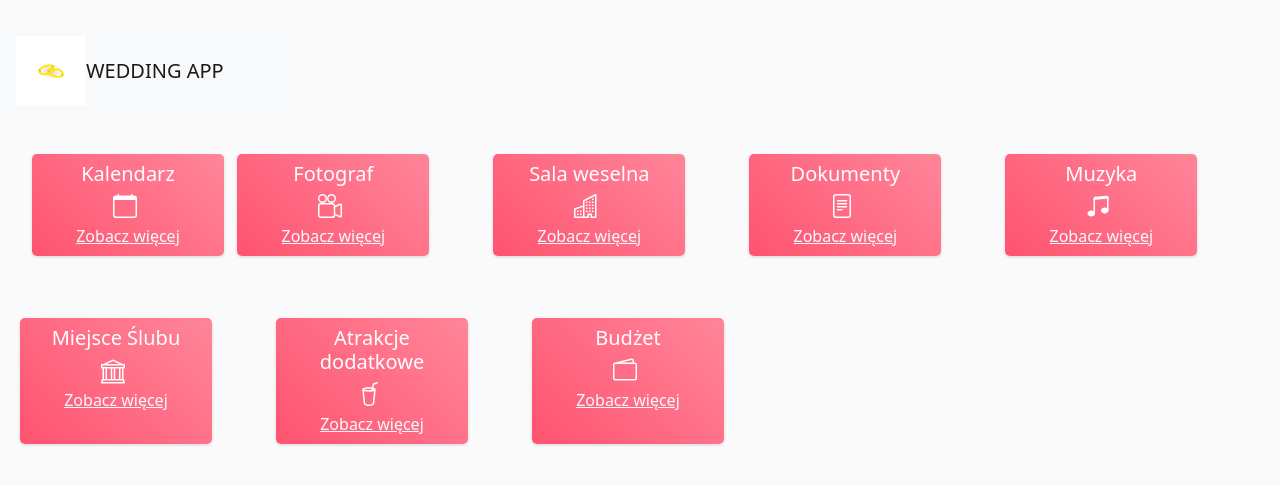
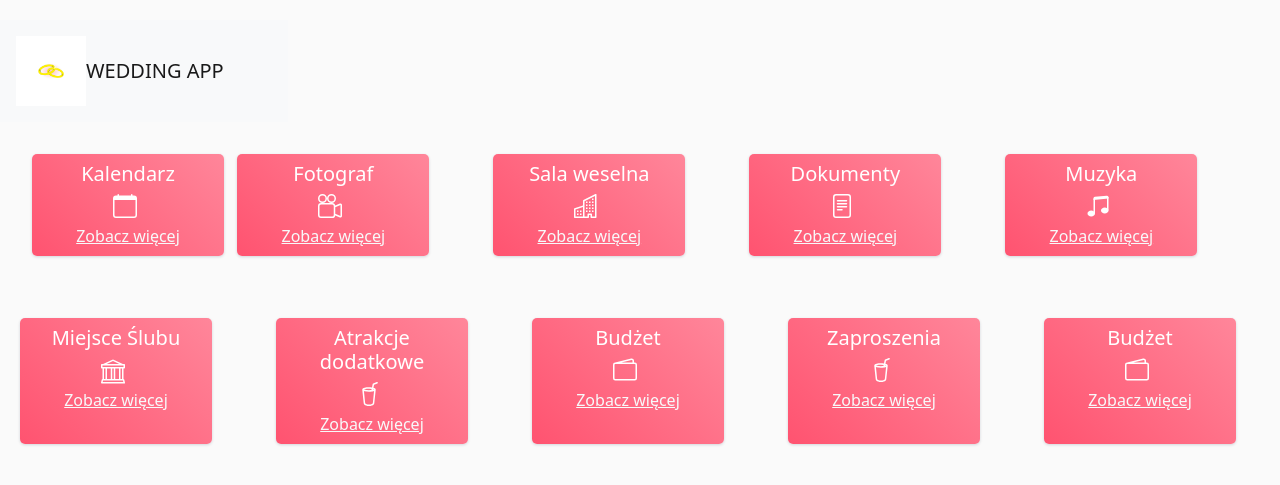
Before and after one commit to nataliaolas/projekt_szkielety, a Django app: page / in a window 1280 px wide. Shown: the top 485 px of the page. Run offline with Django 3.2, Linux system fonts and the light colour scheme.

Commit message:
powiazanie templatek

```diff
--- a/projekt_szkielety/planner/wedding/templates/wedding/ceremonyplace_list.html
+++ b/projekt_szkielety/planner/wedding/templates/wedding/ceremonyplace_list.html
@@ -8,7 +8,7 @@
   {% else %}
   <div style="text-align:center">
   <h5>Nie dodałeś jeszcze żadnego miejsca ślubu</h5>
-  <button type="submit" class="btn btn-dark"> Dodaj dodaj miejsce ślubu</button>
+  <button type="submit" class="btn btn-dark"> <a href={% url 'ceremony_place-add' %} >Dodaj dodaj miejsce ślubu</a></button>
   </div>
   {% endif %}
 {% endblock %}
--- a/projekt_szkielety/planner/wedding/templates/wedding/invitations_list.html
+++ b/projekt_szkielety/planner/wedding/templates/wedding/invitations_list.html
@@ -8,7 +8,7 @@
   {% else %}
   <div style="text-align:center">
   <h5>Nie dodałeś jeszcze żadnych zaproszeń</h5>
-  <button type="submit" class="btn btn-dark"> Dodaj zaproszenia</button>
+  <button type="submit" class="btn btn-dark"><a href={% url 'invitations-add' %} Dodaj zaproszenia</button>
   </div>
   {% endif %}
 {% endblock %}
--- a/projekt_szkielety/planner/wedding/templates/wedding/main_page.html
+++ b/projekt_szkielety/planner/wedding/templates/wedding/main_page.html
@@ -74,6 +74,21 @@
                     </svg>
                     <a href="#" class="link-light">Zobacz więcej </a>
                     </div>
+
+                    <div class="card bg-c-pink order-card" style="width: 12rem;" >
+                      <h5 class="card-title">Zaproszenia</h5>
+                      <svg xmlns="http://www.w3.org/2000/svg" width="30" height="30" fill="currentColor" class="icons" viewBox="0 0 20 20">
+                        <path d="M13.902.334a.5.5 0 0 1-.28.65l-2.254.902-.4 1.927c.376.095.715.215.972.367.228.135.56.396.56.82 0 .046-.004.09-.011.132l-.962 9.068a1.28 1.28 0 0 1-.524.93c-.488.34-1.494.87-3.01.87-1.516 0-2.522-.53-3.01-.87a1.28 1.28 0 0 1-.524-.93L3.51 5.132A.78.78 0 0 1 3.5 5c0-.424.332-.685.56-.82.262-.154.607-.276.99-.372C5.824 3.614 6.867 3.5 8 3.5c.712 0 1.389.045 1.985.127l.464-2.215a.5.5 0 0 1 .303-.356l2.5-1a.5.5 0 0 1 .65.278zM9.768 4.607A13.991 13.991 0 0 0 8 4.5c-1.076 0-2.033.11-2.707.278A3.284 3.284 0 0 0 4.645 5c.146.073.362.15.648.222C5.967 5.39 6.924 5.5 8 5.5c.571 0 1.109-.03 1.588-.085l.18-.808zm.292 1.756C9.445 6.45 8.742 6.5 8 6.5c-1.133 0-2.176-.114-2.95-.308a5.514 5.514 0 0 1-.435-.127l.838 8.03c.013.121.06.186.102.215.357.249 1.168.69 2.438.69 1.27 0 2.081-.441 2.438-.69.042-.029.09-.094.102-.215l.852-8.03a5.517 5.517 0 0 1-.435.127 8.88 8.88 0 0 1-.89.17zM4.467 4.884s.003.002.005.006l-.005-.006zm7.066 0-.005.006c.002-.004.005-.006.005-.006zM11.354 5a3.174 3.174 0 0 0-.604-.21l-.099.445.055-.013c.286-.072.502-.149.648-.222z"/>
+                      </svg>
+                      <a href={% url 'invitations_list' %}  class="link-light">Zobacz więcej </a>
+                      </div>
+                      <div class="card bg-c-pink order-card" style="width: 12rem;" >
+                        <h5 class="card-title">Budżet</h5>
+                        <svg xmlns="http://www.w3.org/2000/svg" width="30" height="30" fill="currentColor" class="icons" viewBox="0 0 20 20">
+                          <path d="M12.136.326A1.5 1.5 0 0 1 14 1.78V3h.5A1.5 1.5 0 0 1 16 4.5v9a1.5 1.5 0 0 1-1.5 1.5h-13A1.5 1.5 0 0 1 0 13.5v-9a1.5 1.5 0 0 1 1.432-1.499L12.136.326zM5.562 3H13V1.78a.5.5 0 0 0-.621-.484L5.562 3zM1.5 4a.5.5 0 0 0-.5.5v9a.5.5 0 0 0 .5.5h13a.5.5 0 0 0 .5-.5v-9a.5.5 0 0 0-.5-.5h-13z"/>
+                        </svg>
+                        <a href="#" class="link-light">Zobacz więcej </a>
+                        </div>
         </div>
       </div>
       </div>
--- a/projekt_szkielety/planner/wedding/templates/wedding/music_list.html
+++ b/projekt_szkielety/planner/wedding/templates/wedding/music_list.html
@@ -8,7 +8,7 @@
   {% else %}
   <div style="text-align:center">
   <h5>Nie dodałeś jeszcze żadnej muzyki</h5>
-  <button type="submit" class="btn btn-dark"> Dodaj muzyke</button>
+  <button type="submit" class="btn btn-dark"><a href={% url 'music-add' %} > Dodaj muzyke </a></button>
   </div>
   {% endif %}
 {% endblock %}
--- a/projekt_szkielety/planner/wedding/templates/wedding/photographer_list.html
+++ b/projekt_szkielety/planner/wedding/templates/wedding/photographer_list.html
@@ -8,7 +8,7 @@
   {% else %}
   <div style="text-align:center">
   <h5>Nie dodałeś jeszcze żadnego fotografa</h5>
-  <button type="submit" class="btn btn-dark"> Dodaj fotografa</button>
+  <button type="submit" class="btn btn-dark"><a href={% url 'photographer-add' %} > Dodaj fotografa </a></button>
   </div>
   {% endif %}
 {% endblock %}
```
Also changed, not shown: projekt_szkielety/planner/wedding/templates/wedding/ceremony_place_add.html (+2 -5 lines), projekt_szkielety/planner/db.sqlite3, 1 other file.
